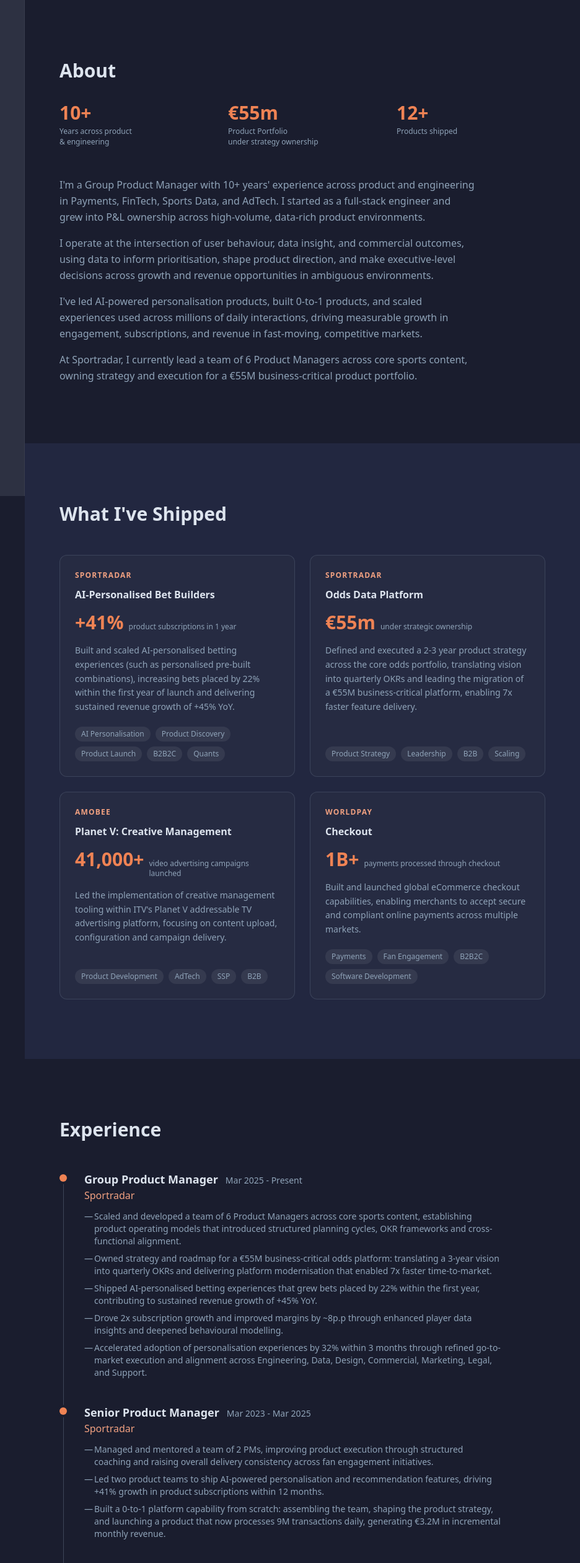
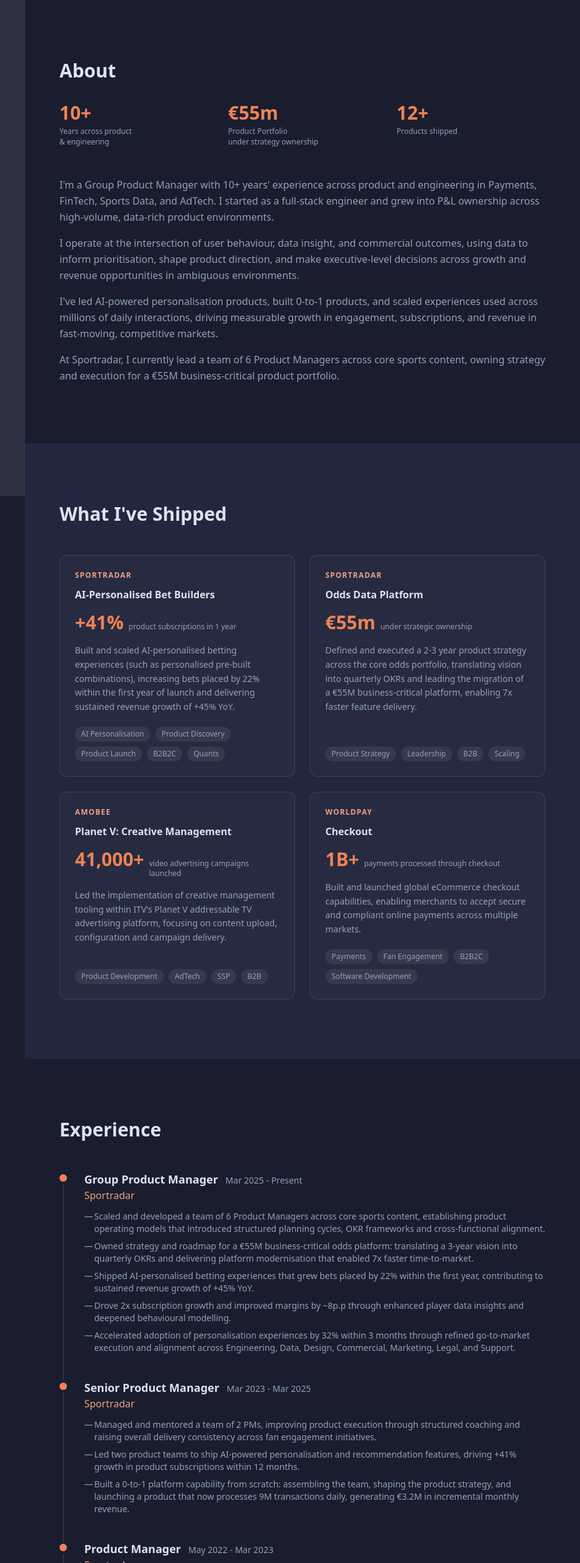
Before and after one commit to petekul/petekul.github.io, an Astro site: page / in a window 1280 px wide. Shown: the top 2521 px of the page at 62% size, 344-1280 px from the left. Built offline with nearby package versions, Linux system fonts and the light colour scheme; Astro itself is replaced by a stand-in of ours.

Commit message:
v0.0.8 text widths

```diff
--- a/src/components/About.astro
+++ b/src/components/About.astro
@@ -26,7 +26,7 @@ const metrics = [
     ))}
   </div>
 
-  <div class="space-y-4 text-mid text-base leading-relaxed max-w-2xl">
+  <div class="space-y-4 text-mid text-base leading-relaxed">
     {bio.map(p => <p>{p}</p>)}
   </div>
 </section>
--- a/src/components/Experience.astro
+++ b/src/components/Experience.astro
@@ -86,7 +86,7 @@ const roles: Role[] = [
               </div>
               <p class="text-brand-accessible font-medium">{job.company}</p>
             </div>
-            <ul class="space-y-2 max-w-2xl">
+            <ul class="space-y-2">
               {job.bullets.map((bullet) => (
                 <li class="text-mid text-sm pl-4 relative before:content-['—'] before:absolute before:left-0 before:text-teal">
                   {bullet}
```
